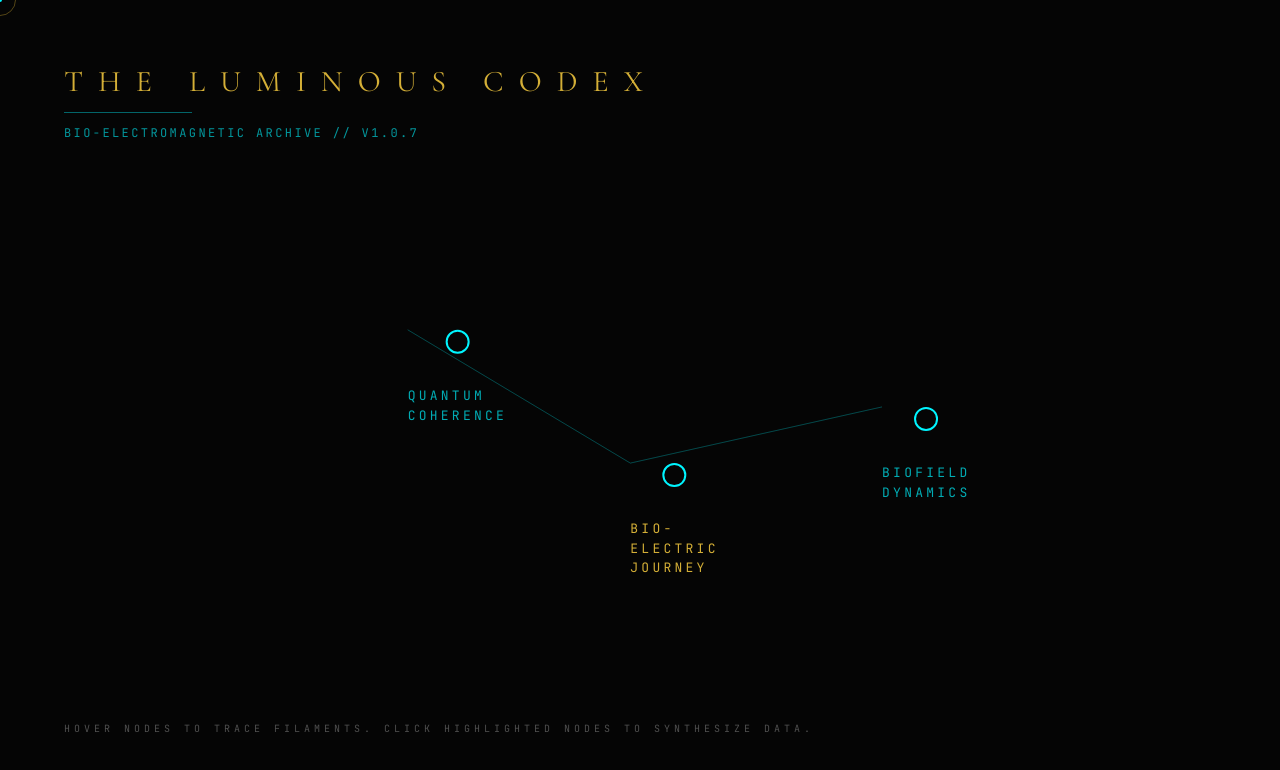
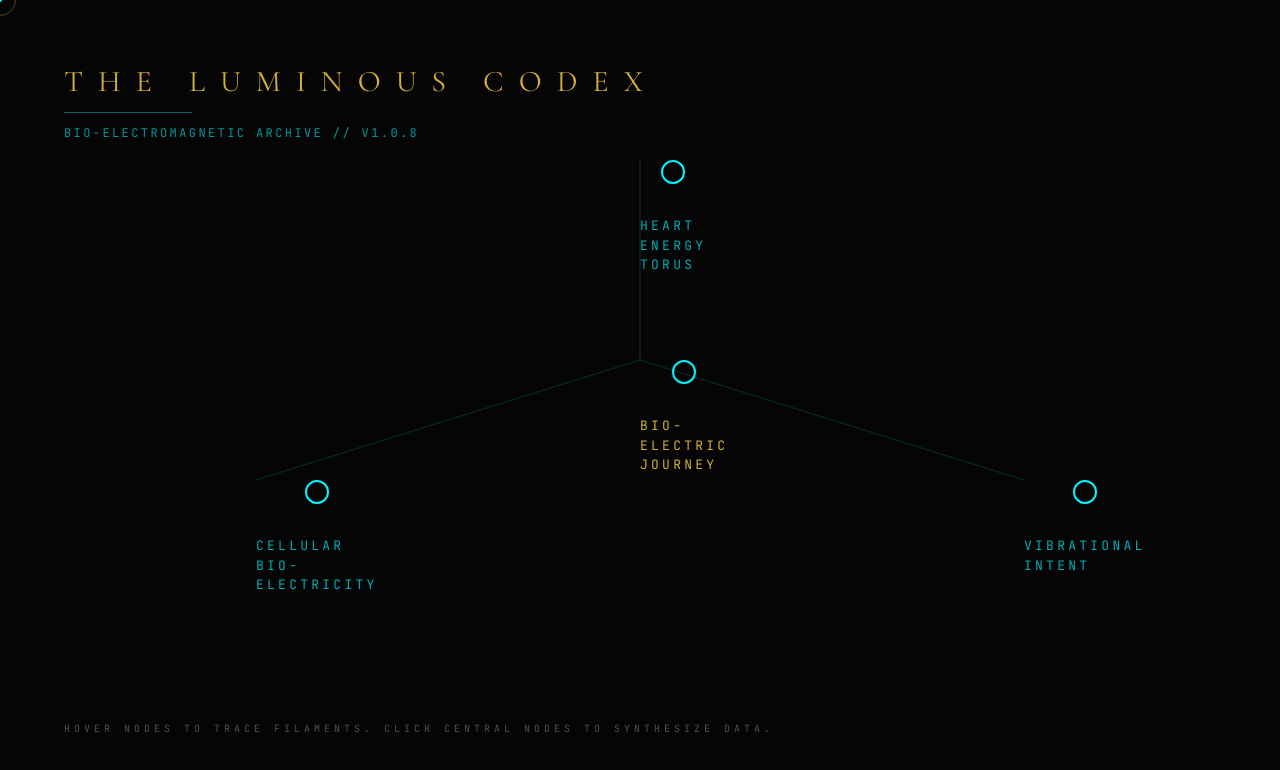
Before and after one commit to Tagi17/digital-codex, a Next.js app: page / in a window 1280 px wide. Shown: the top 770 px of the page. Built offline with nearby package versions, Linux system fonts and the light colour scheme.

Commit message:
fix: restore expansive nebula layout with coordinate anchoring and gradient filaments

```diff
--- a/src/components/NeuralNebula.tsx
+++ b/src/components/NeuralNebula.tsx
@@ -43,9 +43,11 @@ export const NeuralNebula = ({ nodes, onNodeClick, isOverlayActive = false }: Ne
   const tooltipData = useMemo(() => {
     if (!hoveredNode) return { visible: false, title: '', content: '' };
 
-    const content = hoveredNode.id === 'bio-electric-journey'
-      ? "A deep-dive into the transition from neural intent to the manifestation of the human biofield."
-      : Object.values(hoveredNode.synthesis)[0] || 'Establishing resonance...';
+    let content = Object.values(hoveredNode.synthesis)[0] || 'Establishing resonance...';
+
+    if (hoveredNode.id === 'bio-electric-journey') {
+      content = "A deep-dive into the transition from neural intent to the manifestation of the human biofield. [Click to Enter Archive]";
+    }
 
     return {
       visible: true,
@@ -71,8 +73,10 @@ export const NeuralNebula = ({ nodes, onNodeClick, isOverlayActive = false }: Ne
 
     const simulationNodes: SimulationNode[] = nodes.map(d => ({
       ...d,
-      x: (d.coordinates.x / 100) * width,
-      y: (d.coordinates.y / 100) * height,
+      x: (d.coordinates.x / 1000) * width,
+      y: (d.coordinates.y / 1000) * height,
+      fx: (d.coordinates.x / 1000) * width, // PIN nodes to fixed coordinates
+      fy: (d.coordinates.y / 1000) * height,
       vx: 0,
       vy: 0
     }));
@@ -89,12 +93,10 @@ export const NeuralNebula = ({ nodes, onNodeClick, isOverlayActive = false }: Ne
     });
 
     const simulation = d3.forceSimulation<SimulationNode>(simulationNodes)
-      .force("link", d3.forceLink<SimulationNode, SimulationLink>(links).id(d => d.id).distance(250))
-      .force("charge", d3.forceManyBody().strength(-800))
-      .force("center", d3.forceCenter(width / 2, height / 2))
-      .force("collide", d3.forceCollide().radius(80))
-      .force("x", d3.forceX<SimulationNode>(d => (d.coordinates.x / 100) * width).strength(0.05))
-      .force("y", d3.forceY<SimulationNode>(d => (d.coordinates.y / 100) * height).strength(0.05))
+      .force("link", d3.forceLink<SimulationNode, SimulationLink>(links).id(d => d.id).distance(300))
+      .force("charge", d3.forceManyBody().strength(-1500))
+      .force("collide", d3.forceCollide().radius(100))
+      .velocityDecay(0.1) // More fluid movement
       .on("tick", () => {
         setSimNodes([...simulationNodes]);
       });
@@ -104,7 +106,13 @@ export const NeuralNebula = ({ nodes, onNodeClick, isOverlayActive = false }: Ne
     const handleResize = () => {
       const w = window.innerWidth;
       const h = window.innerHeight;
-      simulation.force("center", d3.forceCenter(w / 2, h / 2));
+
+      // Update fixed positions on resize if needed
+      simulationNodes.forEach(node => {
+        node.fx = (node.coordinates.x / 1000) * w;
+        node.fy = (node.coordinates.y / 1000) * h;
+      });
+
       simulation.alpha(0.3).restart();
     };
 
@@ -119,21 +127,25 @@ export const NeuralNebula = ({ nodes, onNodeClick, isOverlayActive = false }: Ne
   const draw = useCallback((ctx: CanvasRenderingContext2D, width: number, height: number) => {
     ctx.clearRect(0, 0, width, height);
 
-    // Filter simulation nodes to find links manually for drawing
     nodes.forEach(node => {
       node.links?.forEach(targetId => {
         const sourceNode = simNodes.find(n => n.id === node.id);
         const targetNode = simNodes.find(n => n.id === targetId);
 
         if (sourceNode && targetNode) {
-          const isHighlighted = hoveredNodeId && (node.id === hoveredNodeId || targetId === hoveredNodeId);
+          const isConnectedToHover = hoveredNodeId && (node.id === hoveredNodeId || targetId === hoveredNodeId);
 
           ctx.beginPath();
           ctx.moveTo(sourceNode.x, sourceNode.y);
           ctx.lineTo(targetNode.x, targetNode.y);
 
-          if (isHighlighted) {
-            ctx.strokeStyle = '#D4AF37'; // Auric Gold
+          if (isConnectedToHover) {
+            // Gradient from Cyan to Gold
+            const gradient = ctx.createLinearGradient(sourceNode.x, sourceNode.y, targetNode.x, targetNode.y);
+            gradient.addColorStop(0, '#00F5FF'); // Cyan
+            gradient.addColorStop(1, '#D4AF37'); // Gold
+
+            ctx.strokeStyle = gradient;
             ctx.lineWidth = 2;
             ctx.globalAlpha = 0.8;
             ctx.shadowBlur = 15;
@@ -141,12 +153,13 @@ export const NeuralNebula = ({ nodes, onNodeClick, isOverlayActive = false }: Ne
           } else {
             ctx.strokeStyle = '#00F5FF'; // Bio-Electric Cyan
             ctx.lineWidth = 1;
-            ctx.globalAlpha = 0.15;
+            ctx.globalAlpha = 0.1; // Faint default state
             ctx.shadowBlur = 0;
           }
 
           ctx.stroke();
           ctx.shadowBlur = 0;
+          ctx.globalAlpha = 1.0;
         }
       });
     });
@@ -206,8 +219,8 @@ export const NeuralNebula = ({ nodes, onNodeClick, isOverlayActive = false }: Ne
             <Node
               id={node.id}
               title={node.title}
-              x={0} // Positioned via parent transform
-              y={0} // Positioned via parent transform
+              x={0}
+              y={0}
               isHovered={hoveredNodeId === node.id}
               isRelated={isRelated(node.id)}
               isSpecial={node.id === 'bio-electric-journey'}
@@ -224,12 +237,12 @@ export const NeuralNebula = ({ nodes, onNodeClick, isOverlayActive = false }: Ne
       <div className="absolute top-16 left-16 z-30 pointer-events-none">
         <h1 className="text-auric-gold text-3xl tracking-[0.5em] uppercase mb-3">The Luminous Codex</h1>
         <div className="h-[1px] w-32 bg-bio-cyan/40 mb-3" />
-        <p className="text-bio-cyan/60 font-mono text-xs tracking-[0.2em] uppercase">Bio-Electromagnetic Archive // v1.0.7</p>
+        <p className="text-bio-cyan/60 font-mono text-xs tracking-[0.2em] uppercase">Bio-Electromagnetic Archive // v1.0.8</p>
       </div>
 
       <div className="absolute bottom-16 left-16 z-30 pointer-events-none">
         <p className="text-white/30 font-mono text-[10px] uppercase tracking-[0.4em]">
-          Hover nodes to trace filaments. Click highlighted nodes to synthesize data.
+          Hover nodes to trace filaments. Click central nodes to synthesize data.
         </p>
       </div>
 
--- a/src/data/nodes.json
+++ b/src/data/nodes.json
@@ -1,37 +1,48 @@
 [
+  {
+    "id": "vibrational-intent",
+    "title": "Vibrational Intent",
+    "tags": ["Neural Intent", "Vibration"],
+    "synthesis": {
+      "Neural Intent": "The subtle electromagnetic precursor to cognitive resonance.",
+      "Vibration": "Harmonic oscillations within the synaptic cleft."
+    },
+    "coordinates": { "x": 800, "y": 600 },
+    "links": ["bio-electric-journey"]
+  },
+  {
+    "id": "cellular-bio-electricity",
+    "title": "Cellular Bio-Electricity",
+    "tags": ["Biofield", "Electricity"],
+    "synthesis": {
+      "Biofield": "The collective emission of cellular biophotons.",
+      "Electricity": "Trans-membrane potential fluctuations in living tissue."
+    },
+    "coordinates": { "x": 200, "y": 600 },
+    "links": ["bio-electric-journey"]
+  },
+  {
+    "id": "heart-energy-torus",
+    "title": "Heart Energy Torus",
+    "tags": ["Biofield", "Torus"],
+    "synthesis": {
+      "Biofield": "The heart's expansive electromagnetic field.",
+      "Torus": "The toroidal geometry of human cardiac energy."
+    },
+    "coordinates": { "x": 500, "y": 200 },
+    "links": ["bio-electric-journey"]
+  },
   {
     "id": "bio-electric-journey",
     "title": "Bio-Electric Journey",
     "articleId": "intent-to-aura",
-    "tags": ["Biofield", "Neural Intent", "Aura"],
+    "tags": ["Neural Intent", "Biofield", "Aura"],
     "synthesis": {
-      "Biofield": "Mapping the transition from neural intent to bio-electromagnetic manifestation.",
-      "Neural Intent": "The spark of consciousness preceding physical action.",
-      "Aura": "The externalized energy field of the human system."
+      "Neural Intent": "Mapping the path from thought to manifestation.",
+      "Biofield": "The medium of energetic transmission.",
+      "Aura": "The externalized boundary of the human bio-circuitry."
     },
-    "coordinates": { "x": 50, "y": 50 },
-    "links": ["quantum-coherence", "biofield-dynamics"]
-  },
-  {
-    "id": "quantum-coherence",
-    "title": "Quantum Coherence",
-    "tags": ["Quantum", "Coherence"],
-    "synthesis": {
-      "Quantum": "Subatomic synchronization within biological tissues.",
-      "Coherence": "Wave-state alignment of cellular biophotons."
-    },
-    "coordinates": { "x": 30, "y": 30 },
-    "links": ["bio-electric-journey"]
-  },
-  {
-    "id": "biofield-dynamics",
-    "title": "Biofield Dynamics",
-    "tags": ["Dynamics", "Aura"],
-    "synthesis": {
-      "Dynamics": "Fluid motion of electromagnetic gradients.",
-      "Aura": "The radiating boundary of the bio-resonant field."
-    },
-    "coordinates": { "x": 70, "y": 40 },
-    "links": ["bio-electric-journey"]
+    "coordinates": { "x": 500, "y": 450 },
+    "links": ["vibrational-intent", "cellular-bio-electricity", "heart-energy-torus"]
   }
 ]
```
